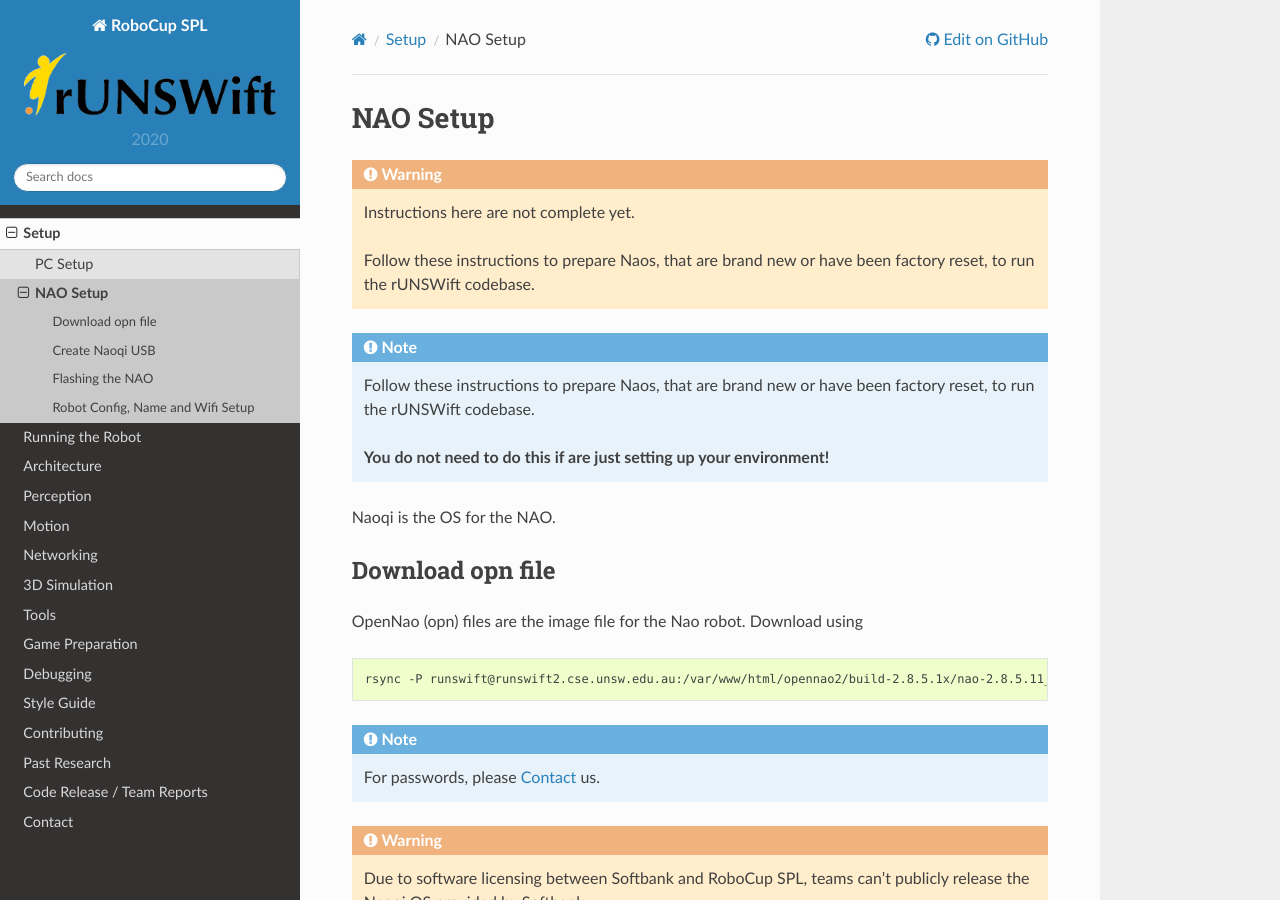
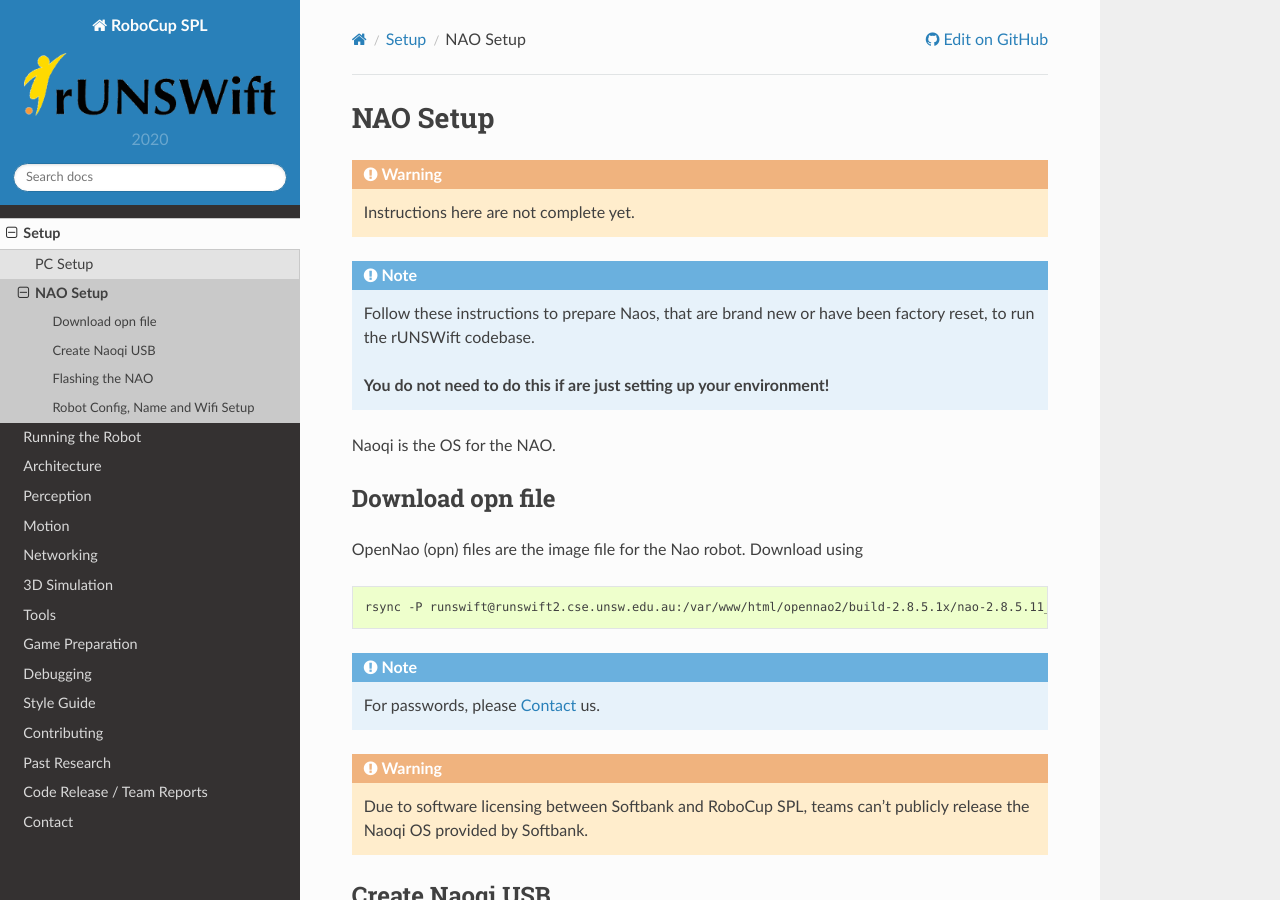
Before and after one commit to UNSWComputing/rUNSWift-docs, a Sphinx documentation site: the page built from source/setup/nao_setup.rst, in a window 1280 px wide and 900 px high. Built offline with Sphinx 7.4.7 and the Read the Docs theme 2.0.0, drawn with Linux system fonts in a browser that asks for light colours.

Commit message:
Update nao_setup.rst

```diff
--- a/source/setup/nao_setup.rst
+++ b/source/setup/nao_setup.rst
@@ -4,9 +4,6 @@
 
 .. warning::
     Instructions here are not complete yet.
-
-    Follow these instructions to prepare Naos, that are brand new or have been
-    factory reset, to run the rUNSWift codebase.
 
 .. note::
     Follow these instructions to prepare Naos, that are brand new or have been
```
